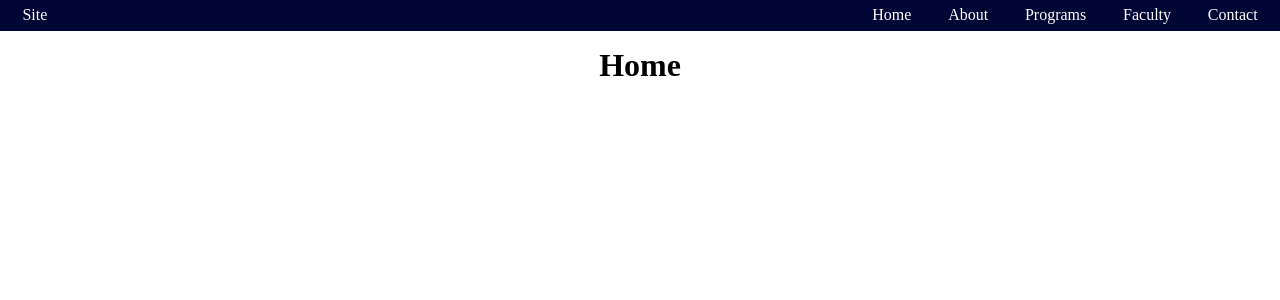
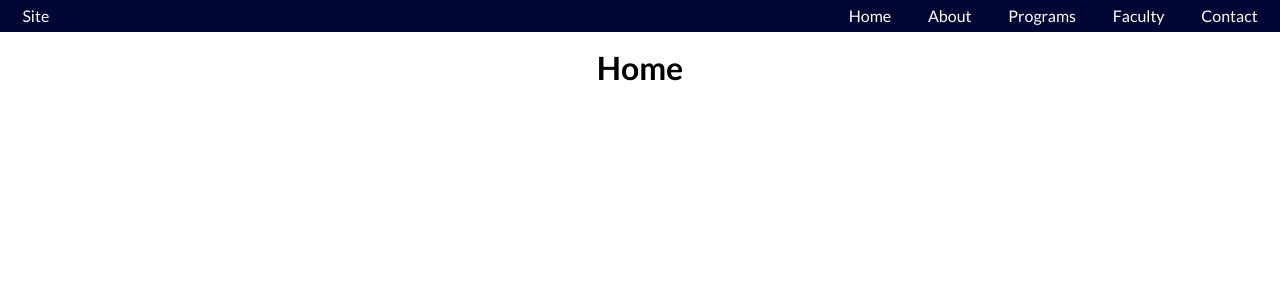
Before and after one commit to davcisneros0/IT-Department-React, a React (Create React App) app in the folder it-department-site/: page / in a window 1280 px wide. Shown: the top 300 px of the page. Built offline with nearby package versions, Linux system fonts and the light colour scheme.

Commit message:
Add Google Fonts/link to index.html

```diff
--- a/it-department-site/public/index.html
+++ b/it-department-site/public/index.html
@@ -10,6 +10,9 @@
       content="Web site created using create-react-app"
     />
     <link rel="apple-touch-icon" href="%PUBLIC_URL%/logo192.png" />
+    <link rel="preconnect" href="https://fonts.googleapis.com">
+    <link rel="preconnect" href="https://fonts.gstatic.com" crossorigin>
+    <link href="https://fonts.googleapis.com/css2?family=Cinzel+Decorative:wght@400;700;900&family=Lato:ital,wght@0,100;0,300;0,400;0,700;0,900;1,100;1,300;1,400;1,700;1,900&family=Montserrat:ital,wght@0,600;1,600&display=swap" rel="stylesheet">
     <!--
       manifest.json provides metadata used when your web app is installed on a
       user's mobile device or desktop. See https://developers.google.com/web/fundamentals/web-app-manifest/
--- a/it-department-site/src/styles.css
+++ b/it-department-site/src/styles.css
@@ -1,6 +1,10 @@
 * {
     margin: 0;
     box-sizing: border-box;
+}
+
+body {
+    font-family: "Lato", sans-serif;
 }
 
 .nav {
```
